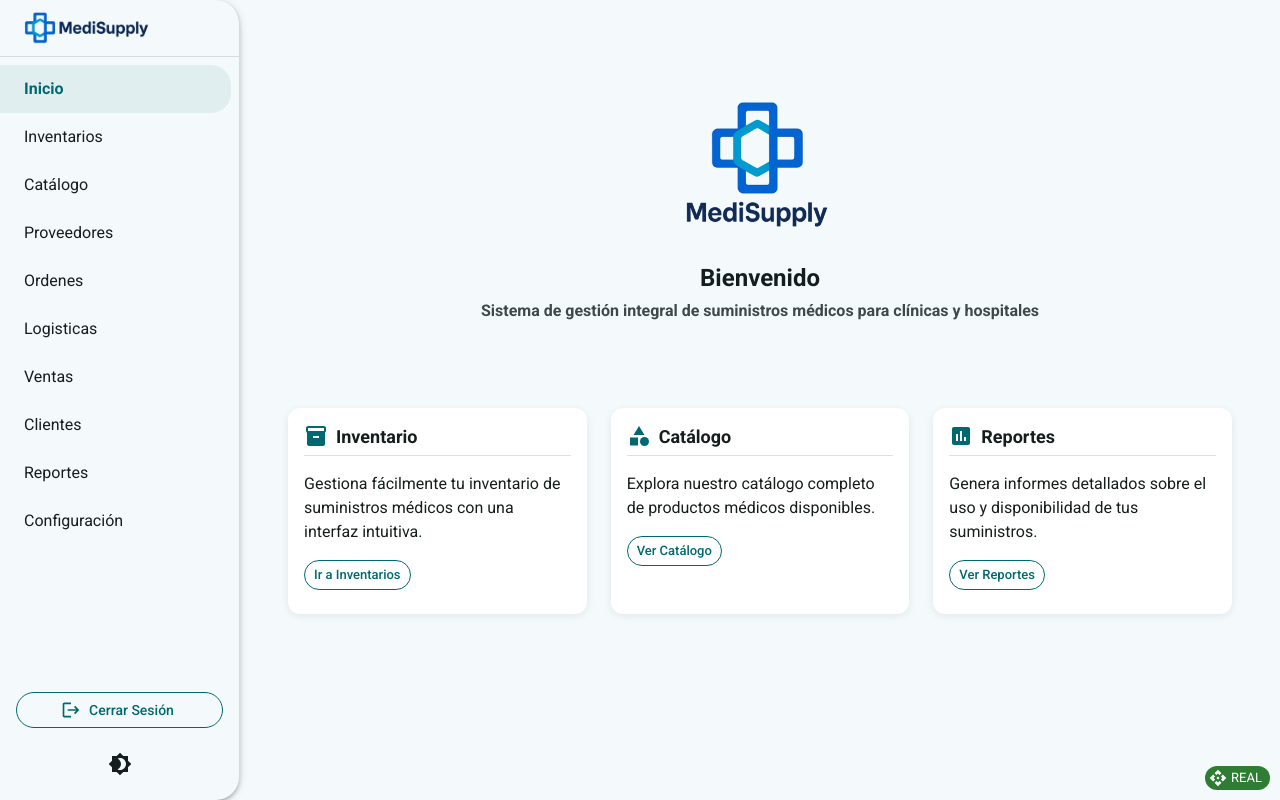
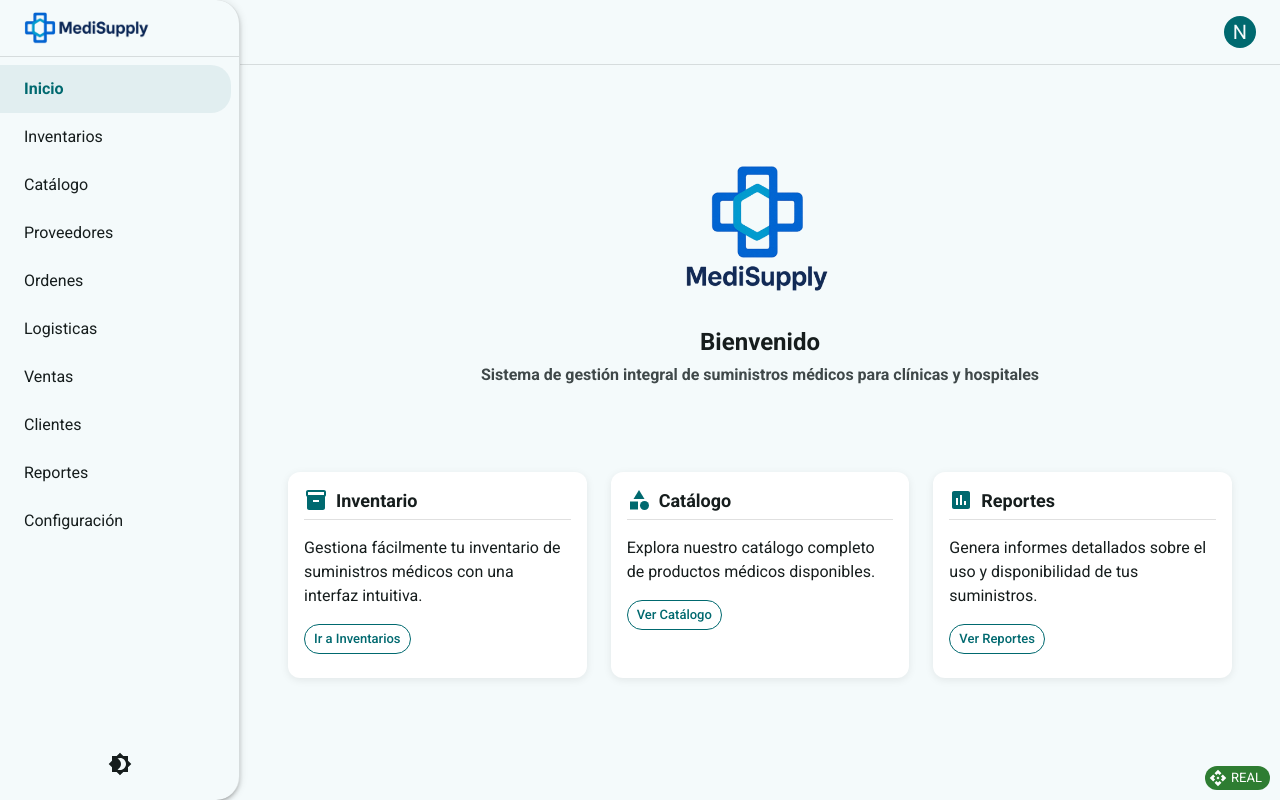
Before and after one commit to Grupo8-MediSupply/Web-MediSupply-2, a React (Vite) app: page / in a window 1280 px wide. Built offline with nearby package versions, Linux system fonts and the light colour scheme; no server answers; sample sign-in values are in the browser's storage.

Commit message:
feat: implementar componente de perfil

```diff
--- a/src/App.jsx
+++ b/src/App.jsx
@@ -32,6 +32,9 @@ import Vendedores from "./pages/ventas/Vendedores";
 
 // Importar página de detalle de bodega
 import BodegaDetalle from "./pages/BodegaDetalle";
+
+// Importar el componente MainAppBar
+import MainAppBar from './components/layout/MainAppBar';
 
 // Contexto para gestionar el modo oscuro/claro
 export const ColorModeContext = createContext({
@@ -87,6 +90,7 @@ function App() {
             // Layout para usuarios autenticados con Navbar
             <Box sx={{ display: 'flex' }}>
               <Navbar />
+              <MainAppBar />
               <Box
                 component="main"
                 sx={{
@@ -95,12 +99,13 @@ function App() {
                   py: { xs: 2, sm: 3 },
                   width: { sm: `calc(100% - ${drawerWidth}px)` },
                   ml: { sm: `${drawerWidth}px` },
+                  mt: '64px', // Añadir margen superior para el AppBar
                   transition: theme => theme.transitions.create('margin', {
                     easing: theme.transitions.easing.easeOut,
                     duration: theme.transitions.duration.enteringScreen,
                   }),
                   overflowX: 'hidden',
-                  minHeight: '100vh',
+                  minHeight: 'calc(100vh - 64px)', // Ajustar para el AppBar
                   boxSizing: 'border-box'
                 }}
               >
--- a/src/components/Navbar.jsx
+++ b/src/components/Navbar.jsx
@@ -61,10 +61,6 @@ function Navbar() {
     setMobileOpen(!mobileOpen);
   };
 
-  const handleLogout = () => {
-    dispatch(logout());
-  };
-
   const drawer = (
     <>
       <Box
@@ -121,23 +117,11 @@ function Navbar() {
       </List>
       <Box sx={{ flexGrow: 1 }} />
 
-      {/* Añadir el botón de cerrar sesión */}
-      <Box sx={{ p: 2 }}>
-        <Button
-          variant="outlined"
-          color="primary"
-          fullWidth
-          startIcon={<LogoutIcon />}
-          onClick={handleLogout}
-          sx={{ mb: 2 }}
-        >
-          Cerrar Sesión
-        </Button>
-        <Box sx={{ display: 'flex', justifyContent: 'center' }}>
-          <IconButton onClick={colorMode.toggleColorMode} color="inherit">
-            {theme.palette.mode === 'dark' ? <Brightness7Icon /> : <Brightness4Icon />}
-          </IconButton>
-        </Box>
+      {/* Solo mantener el botón de tema */}
+      <Box sx={{ p: 2, display: 'flex', justifyContent: 'center' }}>
+        <IconButton onClick={colorMode.toggleColorMode} color="inherit">
+          {theme.palette.mode === 'dark' ? <Brightness7Icon /> : <Brightness4Icon />}
+        </IconButton>
       </Box>
     </>
   );
--- /dev/null
+++ b/src/components/auth/UserMenu.jsx
@@ -0,0 +1,94 @@
+import React, { useState } from 'react';
+import { useDispatch, useSelector } from 'react-redux';
+import { logout } from '../../redux/features/authSlice';
+import {
+  IconButton,
+  Avatar,
+  Menu,
+  MenuItem,
+  ListItemIcon,
+  ListItemText,
+  Divider,
+  Box,
+  Typography
+} from '@mui/material';
+import {
+  AccountCircle as AccountIcon,
+  Settings as SettingsIcon,
+  Logout as LogoutIcon
+} from '@mui/icons-material';
+import { RoleNames, CountryNames } from '../../constants/auth';
+
+const UserMenu = () => {
+  const [anchorEl, setAnchorEl] = useState(null);
+  const dispatch = useDispatch();
+  const user = useSelector(state => state.auth.user);
+
+  const handleMenu = (event) => {
+    setAnchorEl(event.currentTarget);
+  };
+
+  const handleClose = () => {
+    setAnchorEl(null);
+  };
+
+  const handleLogout = () => {
+    dispatch(logout());
+    handleClose();
+  };
+
+  return (
+    <>
+      <IconButton
+        size="large"
+        onClick={handleMenu}
+        color="inherit"
+        edge="end"
+        aria-label="cuenta de usuario"
+      >
+        <Avatar sx={{ width: 32, height: 32, bgcolor: 'primary.main' }}>
+          {user?.email?.charAt(0).toUpperCase()}
+        </Avatar>
+      </IconButton>
+      <Menu
+        anchorEl={anchorEl}
+        open={Boolean(anchorEl)}
+        onClose={handleClose}
+        onClick={handleClose}
+        transformOrigin={{ horizontal: 'right', vertical: 'top' }}
+        anchorOrigin={{ horizontal: 'right', vertical: 'bottom' }}
+      >
+        <Box sx={{ px: 2, py: 1 }}>
+          <Typography variant="subtitle1" sx={{ fontWeight: 'bold' }}>
+            {user?.email}
+          </Typography>
+          <Typography variant="body2" color="text.secondary">
+            {RoleNames[user?.role]} - {CountryNames[user?.pais]}
+          </Typography>
+        </Box>
+        <Divider />
+        <MenuItem>
+          <ListItemIcon>
+            <AccountIcon fontSize="small" />
+          </ListItemIcon>
+          <ListItemText>Mi Perfil</ListItemText>
+        </MenuItem>
+        <MenuItem>
+          <ListItemIcon>
+            <SettingsIcon fontSize="small" />
+          </ListItemIcon>
+          <ListItemText>Configuración</ListItemText>
+        </MenuItem>
+        <Divider />
+        <MenuItem onClick={handleLogout}>
+          <ListItemIcon>
+            <LogoutIcon fontSize="small" />
+          </ListItemIcon>
+          <ListItemText>Cerrar Sesión</ListItemText>
+        </MenuItem>
+      </Menu>
+    </>
+  );
+};
+
+export default UserMenu;
--- /dev/null
+++ b/src/components/layout/MainAppBar.jsx
@@ -0,0 +1,36 @@
+import React from 'react';
+import {
+  AppBar,
+  Toolbar,
+  Box,
+  useTheme
+} from '@mui/material';
+import UserMenu from '../auth/UserMenu';
+
+const drawerWidth = 240;
+
+const MainAppBar = () => {
+  const theme = useTheme();
+
+  return (
+    <AppBar
+      position="fixed"
+      color="default"
+      elevation={0}
+      sx={{
+        width: { sm: `calc(100% - ${drawerWidth}px)` },
+        ml: { sm: `${drawerWidth}px` },
+        borderBottom: `1px solid ${theme.palette.divider}`,
+        backgroundColor: theme.palette.background.default
+      }}
+    >
+      <Toolbar sx={{ justifyContent: 'flex-end' }}>
+        <Box sx={{ display: 'flex', alignItems: 'center', gap: 2 }}>
+          <UserMenu />
+        </Box>
+      </Toolbar>
+    </AppBar>
+  );
+};
+
+export default MainAppBar;
```
Also changed, not shown: src/components/auth/UserProfileMenu.jsx (added, +102 -0 lines), src/components/layout/PageHeader.jsx (added, +36 -0 lines).
